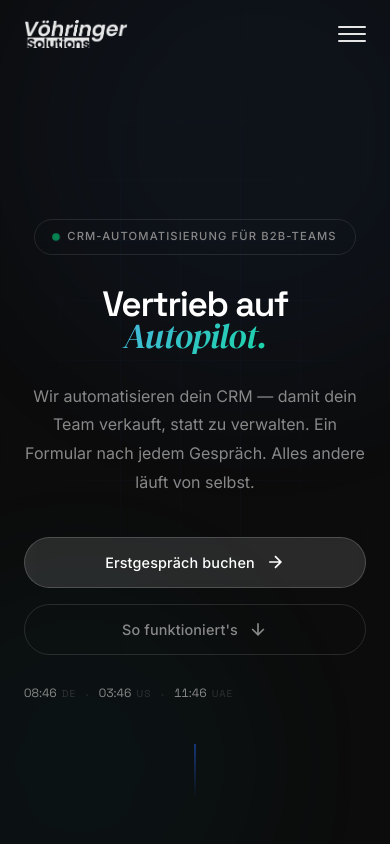
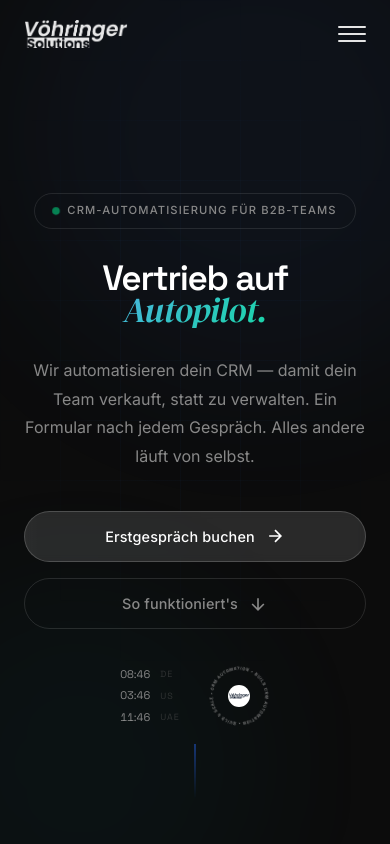
Before and after one commit to voehringersolutions/webseite, a website: page index.html in a window 390 px wide. Shown: the top 844 px of the page. Drawn offline with Linux system fonts and the light colour scheme.

Commit message:
Revert "Move timezone display into hero content flow, fix all-device overlap"
This reverts commit fe2fe1b8626bbeb03617ebaa474d0ac4a0969913.

```diff
--- a/css/styles.css
+++ b/css/styles.css
@@ -811,7 +811,7 @@ ul {
 }
 
 
-/* Rotating Badge — desktop only */
+/* Rotating Badge */
 .rotating-badge {
     position: absolute;
     bottom: 120px;
@@ -819,11 +819,6 @@ ul {
     width: 140px;
     height: 140px;
     z-index: 2;
-    display: none;
-}
-
-@media (min-width: 1280px) {
-    .rotating-badge { display: block; }
 }
 
 .rotating-badge__svg {
@@ -866,38 +861,124 @@ ul {
     to { transform: rotate(360deg); }
 }
 
-/* Timezone Bar — inline in hero content, all screen sizes */
-.hero__timezone-bar {
-    display: flex;
-    align-items: center;
-    gap: 10px;
-    margin-top: 28px;
+/* Timezone Display */
+.timezone-display {
+    position: absolute;
+    bottom: 120px;
+    left: 60px;
+    z-index: 2;
+    display: flex;
+    flex-direction: column;
+    gap: 6px;
+}
+
+.timezone-display__item {
+    display: flex;
+    align-items: center;
+    gap: 6px;
     font-family: 'Space Grotesk', monospace;
-    font-size: 12px;
+    font-size: 13px;
     color: var(--color-text-dim);
-}
-
-.tz-bar-item {
-    display: flex;
-    align-items: center;
-    gap: 5px;
-}
-
-.tz-bar-time {
+    letter-spacing: 0.5px;
+}
+
+.timezone-display__time {
     color: var(--color-text-muted);
     font-variant-numeric: tabular-nums;
 }
 
-.tz-bar-label {
-    opacity: 0.5;
-    font-size: 10px;
+.timezone-display__label {
+    opacity: 0.6;
+    font-size: 11px;
     text-transform: uppercase;
     letter-spacing: 1px;
 }
 
-.tz-bar-sep {
-    opacity: 0.3;
-    font-size: 14px;
+@media (max-width: 1024px) {
+    .rotating-badge,
+    .timezone-display {
+        display: none !important;
+    }
+}
+
+.hero__mobile-extras {
+    display: none;
+}
+
+@media (max-width: 1024px) {
+    .hero__mobile-extras {
+        display: flex;
+        align-items: center;
+        justify-content: center;
+        gap: 24px;
+        margin-top: 32px;
+        width: 100%;
+    }
+    .hero__mobile-extras .timezone-display-mobile {
+        display: flex;
+        flex-direction: column;
+        gap: 4px;
+    }
+    .hero__mobile-extras .tz-item {
+        font-family: 'Space Grotesk', monospace;
+        font-size: 11px;
+        color: var(--color-text-dim);
+        display: flex;
+        gap: 6px;
+        align-items: center;
+    }
+    .hero__mobile-extras .tz-time {
+        color: var(--color-text-muted);
+        font-variant-numeric: tabular-nums;
+        min-width: 38px;
+    }
+    .hero__mobile-extras .tz-label {
+        opacity: 0.5;
+        font-size: 9px;
+        text-transform: uppercase;
+        letter-spacing: 1px;
+    }
+    .hero__mobile-extras .rotating-badge-mobile {
+        width: 90px;
+        height: 90px;
+        flex-shrink: 0;
+        position: relative;
+    }
+    .hero__mobile-extras .rotating-badge-mobile svg {
+        width: 100%;
+        height: 100%;
+        animation: rotateBadge 15s linear infinite;
+    }
+    .hero__mobile-extras .rotating-badge-mobile .badge-icon {
+        position: absolute;
+        top: 50%;
+        left: 50%;
+        transform: translate(-50%, -50%);
+        width: 22px;
+        height: 22px;
+        border-radius: 50%;
+        overflow: hidden;
+    }
+    .hero__mobile-extras .rotating-badge-mobile .badge-icon img {
+        width: 100%;
+        height: 100%;
+        object-fit: cover;
+    }
+    .hero__mobile-extras .rotating-badge-mobile text {
+        font-family: 'Space Grotesk', sans-serif;
+        font-size: 12px;
+        font-weight: 600;
+        fill: var(--color-text-muted);
+        letter-spacing: 2px;
+        text-transform: uppercase;
+    }
+}
+
+@media (max-width: 480px) {
+    .hero__mobile-extras .rotating-badge-mobile {
+        width: 70px;
+        height: 70px;
+    }
 }
 
 /* Hero Scroll Indicator */
--- a/index.html
+++ b/index.html
@@ -72,13 +72,20 @@
                         <svg width="20" height="20" viewBox="0 0 24 24" fill="none" stroke="currentColor" stroke-width="2"><path d="M12 5v14M5 12l7 7 7-7"/></svg>
                     </a>
                 </div>
-                <!-- Timezone inline (all screen sizes) -->
-                <div class="hero__timezone-bar reveal">
-                    <div class="tz-bar-item"><span class="tz-bar-time" id="tz-de"></span><span class="tz-bar-label">DE</span></div>
-                    <span class="tz-bar-sep">·</span>
-                    <div class="tz-bar-item"><span class="tz-bar-time" id="tz-us"></span><span class="tz-bar-label">US</span></div>
-                    <span class="tz-bar-sep">·</span>
-                    <div class="tz-bar-item"><span class="tz-bar-time" id="tz-ae"></span><span class="tz-bar-label">UAE</span></div>
+                <!-- Mobile-only: Badge + Timezone inline -->
+                <div class="hero__mobile-extras">
+                    <div class="timezone-display-mobile">
+                        <div class="tz-item"><span class="tz-time" id="tz-m-de"></span><span class="tz-label">DE</span></div>
+                        <div class="tz-item"><span class="tz-time" id="tz-m-us"></span><span class="tz-label">US</span></div>
+                        <div class="tz-item"><span class="tz-time" id="tz-m-ae"></span><span class="tz-label">UAE</span></div>
+                    </div>
+                    <div class="rotating-badge-mobile">
+                        <svg viewBox="0 0 200 200">
+                            <defs><path id="circlePathMobile" d="M 100,100 m -75,0 a 75,75 0 1,1 150,0 a 75,75 0 1,1 -150,0"/></defs>
+                            <text><textPath href="#circlePathMobile">CRM AUTOMATION • BUILD &amp; SCALE • CRM AUTOMATION • BUILD &amp; SCALE •</textPath></text>
+                        </svg>
+                        <div class="badge-icon"><img src="assets/logo-square.png" alt="VS"></div>
+                    </div>
                 </div>
             </div>
             <div class="hero__visual">
@@ -142,7 +149,23 @@
             </div>
         </div>
 
-<div class="hero__scroll-indicator">
+        <!-- Timezone Display -->
+        <div class="timezone-display">
+            <div class="timezone-display__item" id="tz-germany">
+                <span class="timezone-display__time"></span>
+                <span class="timezone-display__label">• GERMANY</span>
+            </div>
+            <div class="timezone-display__item" id="tz-usa">
+                <span class="timezone-display__time"></span>
+                <span class="timezone-display__label">• USA (ET)</span>
+            </div>
+            <div class="timezone-display__item" id="tz-uae">
+                <span class="timezone-display__time"></span>
+                <span class="timezone-display__label">• UAE</span>
+            </div>
+        </div>
+
+        <div class="hero__scroll-indicator">
             <div class="hero__scroll-line"></div>
         </div>
     </section>
--- a/js/app.js
+++ b/js/app.js
@@ -65,12 +65,19 @@ document.addEventListener('DOMContentLoaded', () => {
     function updateTimezones() {
         const now = new Date();
         const fmt = (tz) => now.toLocaleTimeString('de-DE', { timeZone: tz, hour: '2-digit', minute: '2-digit', hour12: false });
-        const de = document.getElementById('tz-de');
-        const us = document.getElementById('tz-us');
-        const ae = document.getElementById('tz-ae');
+        const de = document.querySelector('#tz-germany .timezone-display__time');
+        const us = document.querySelector('#tz-usa .timezone-display__time');
+        const ae = document.querySelector('#tz-uae .timezone-display__time');
         if (de) de.textContent = fmt('Europe/Berlin');
         if (us) us.textContent = fmt('America/New_York');
         if (ae) ae.textContent = fmt('Asia/Dubai');
+        // Mobile timezone clocks
+        const mDe = document.getElementById('tz-m-de');
+        const mUs = document.getElementById('tz-m-us');
+        const mAe = document.getElementById('tz-m-ae');
+        if (mDe) mDe.textContent = fmt('Europe/Berlin');
+        if (mUs) mUs.textContent = fmt('America/New_York');
+        if (mAe) mAe.textContent = fmt('Asia/Dubai');
     }
     updateTimezones();
     setInterval(updateTimezones, 30000);
```
